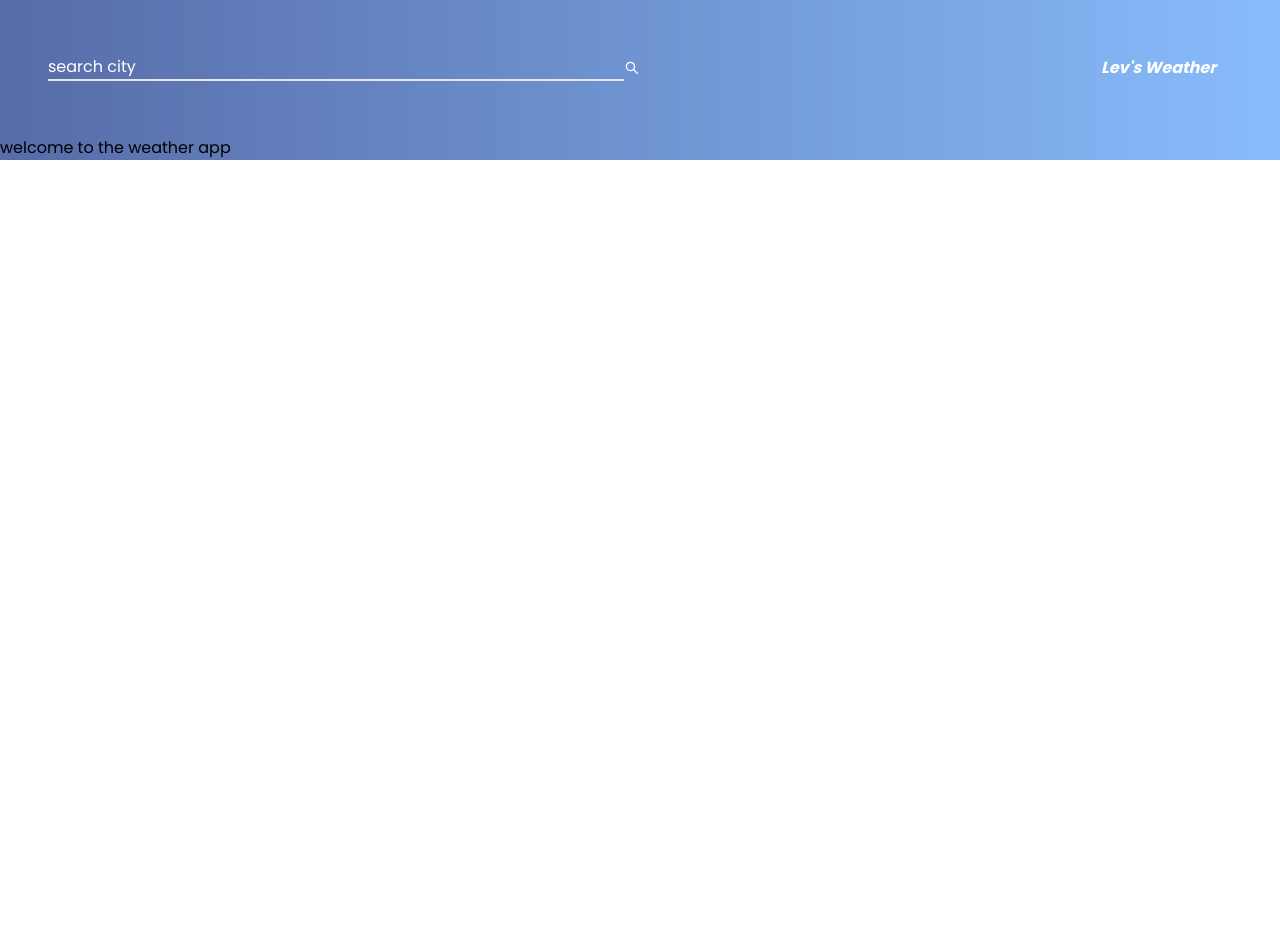
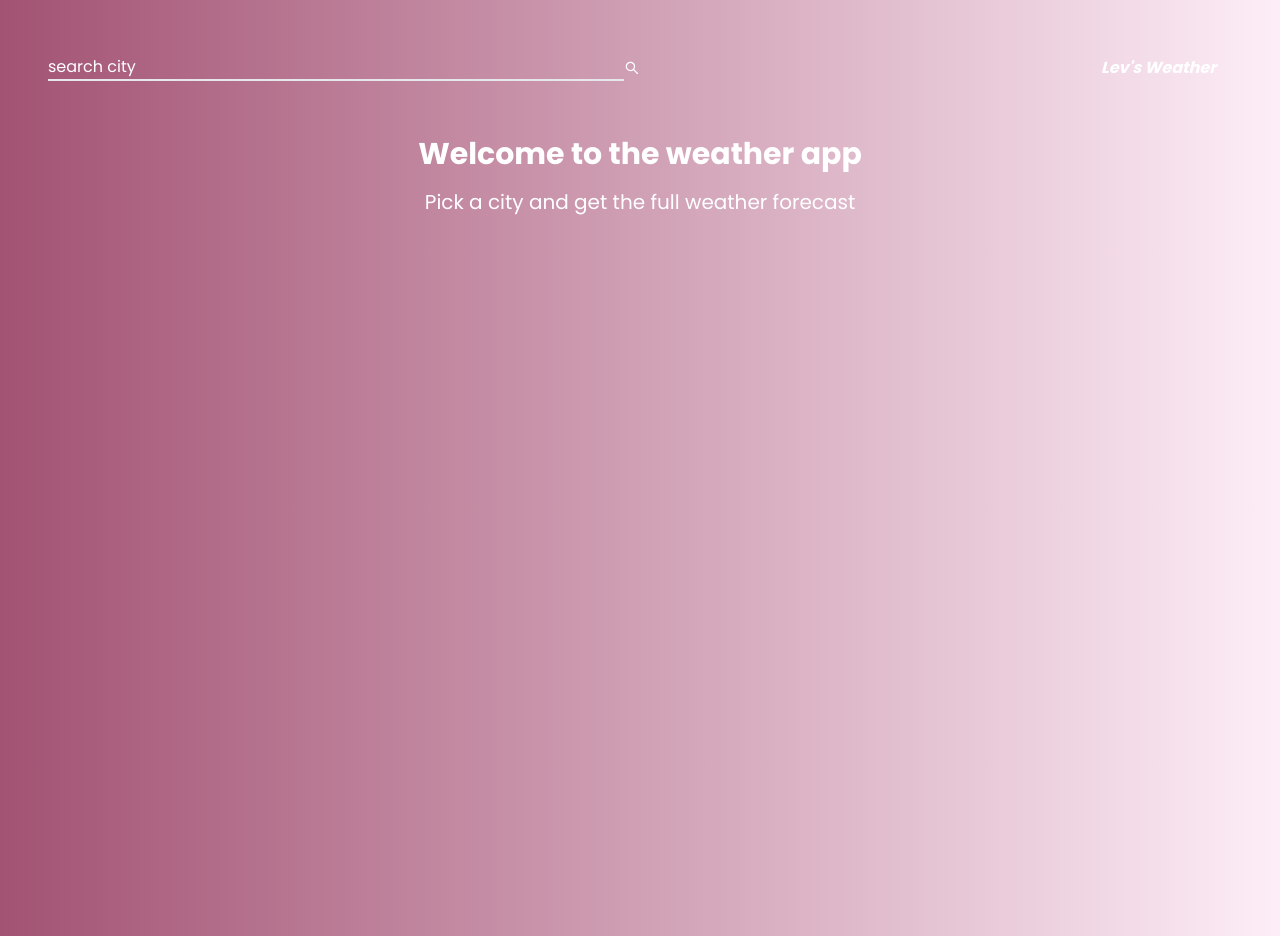
Before and after one commit to NATALI-LEV/Weather-App, a Next.js app: page / in a window 1280 px wide. Before the commit the page ends 800 px from the top, so only its background shows below. Built offline with nearby package versions, Linux system fonts and the light colour scheme.

Commit message:
editing the style

```diff
--- a/app/component/WeatherDetails.tsx
+++ b/app/component/WeatherDetails.tsx
@@ -6,10 +6,27 @@ import { CiTempHigh } from "react-icons/ci";
 import { FaEye } from "react-icons/fa";
 
 interface WeatherDetailsProps {
-
+  data: {
+    current: {
+      wind_mph:number;
+      humidity: number;
+      wind_dir: string;
+      pressure_mb :number;
+      feelslike_c: number;
+      vis_km:number;
+    };
+    forecast: {
+      forecastday: {
+        astro: {
+          sunrise: string;
+          sunset :string;
+        };
+      }[];
+    };
+  };
 }
 
-const WeatherDetails = ({data}) => {
+const WeatherDetails = ({data} : WeatherDetailsProps) => {
   return (
     <>
       <div className="p-12">
--- a/app/page.tsx
+++ b/app/page.tsx
@@ -36,15 +36,16 @@ const Home = () => {
   if(Object.keys(data).length === 0 && error ==='')
   {
     content= (
-      <div>
-        <h2>welcome to the weather app</h2>
+      <div className="text-white text-center h-screen mt-[5rm]">
+        <h2 className="text-3xl font-semibold mb-4">Welcome to the weather app</h2>
+        <p className="text-xl">Pick a city and get the full weather forecast</p>
       </div>
     );
   } else if (error != ""){
     content = (
-      <div>
-        <p>city not found !</p>
-        <p>enter a valid city please</p>
+      <div className="text-white text-center h-screen mt-[5rm]">
+        <p className="text-3xl font-semibold mb-4">city not found !</p>
+        <p className="text-xl">enter a valid city please</p>
       </div>
     );
   } else {
@@ -62,7 +63,7 @@ const Home = () => {
   }
 
   return (
-    <div className="bg-color bg-gradient-to-r from-blue-900 to-blue-400 h-fit">
+    <div className="bg-color bg-gradient-to-r from-pink-900 to-pink-100 h-fit">
       <div className="bg-white/25 w-full flex flex-col h-fit">
 
         {/*INPUT AND LOGO*/}
```
